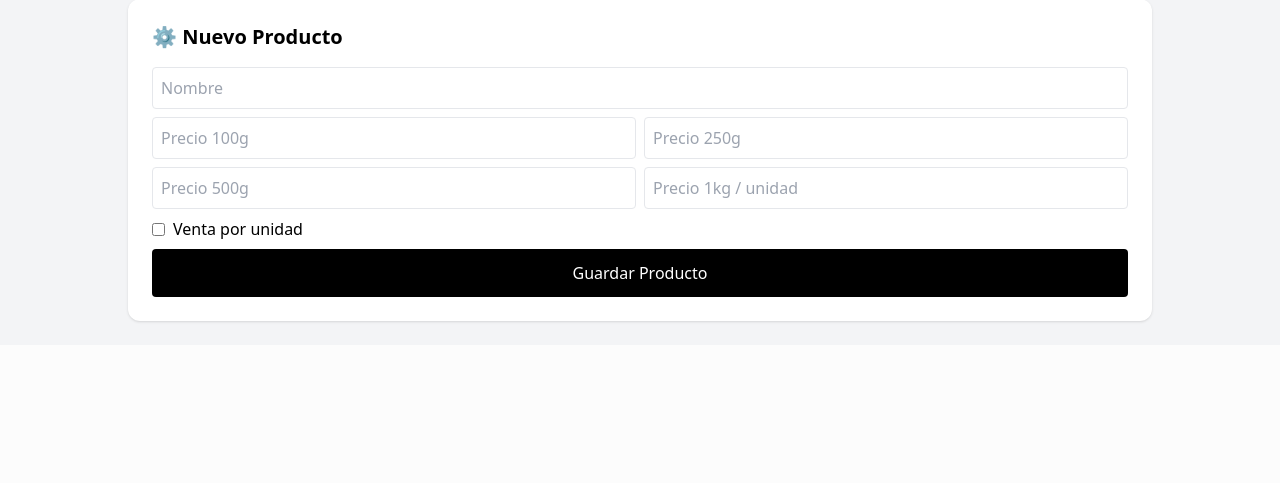
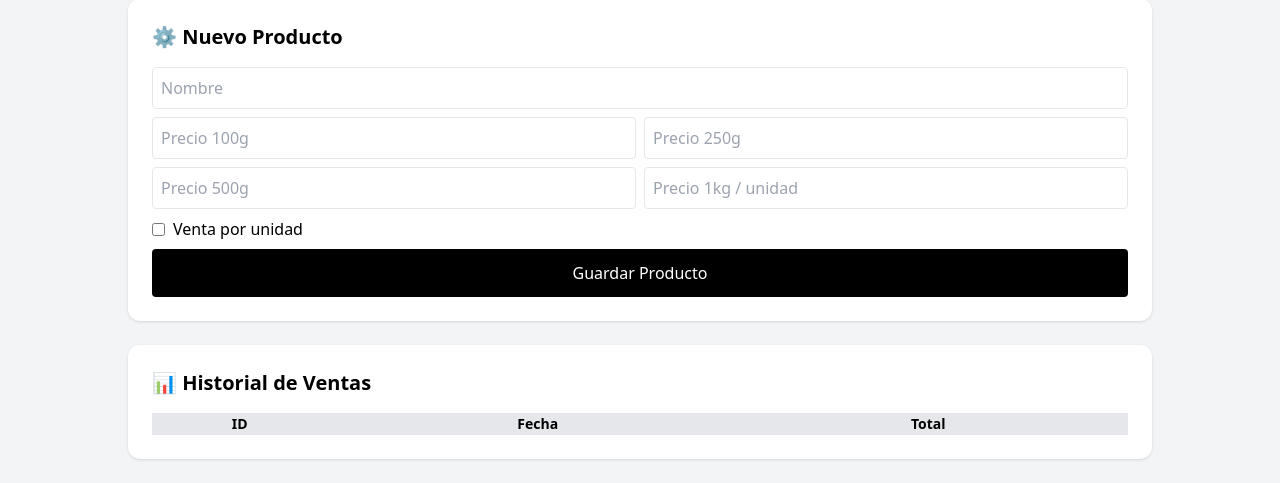
Before and after one commit to Samir1111111/natu, a Python web app: template templates/index.html in a window 1280 px wide. Shown: the part 463-946 px from the top of the page. Before the commit the page ends 786 px from the top, so only its background shows below. Run offline with Jinja, Linux system fonts and the light colour scheme; the template is opened without the code that fills it: most values are stand-ins (such as "Sample title", 1, 10 or a date in 2020); lists and menus that the app fills with data are empty; some libraries are stand-ins or nearby versions.

Commit message:
Update index.html

```diff
--- a/templates/index.html
+++ b/templates/index.html
@@ -88,8 +88,23 @@
         </div>
     </div>
 
+
+    <div class="bg-white p-6 rounded-xl shadow">
+        <h2 class="text-xl font-bold mb-4">📊 Historial de Ventas</h2>
+
+        <table class="w-full text-sm">
+            <thead class="bg-gray-200">
+                <tr>
+                    <th>ID</th>
+                    <th>Fecha</th>
+                    <th>Total</th>
+                    <th></th>
+                </tr>
+            </thead>
+            <tbody id="historial_tabla"></tbody>
+        </table>
+    </div>
 </div>
-
 <script>
 let carrito = [];
 
@@ -192,6 +207,58 @@ async function guardarCatalogo() {
     alert("Producto guardado ✅");
     location.reload();
 }
+
+async function cargarHistorial(){
+    let res = await fetch('/historial');
+    let data = await res.json();
+
+    let h = '';
+    data.forEach(v => {
+        h += `
+        <tr class="border-t">
+            <td>${v.id}</td>
+            <td>${new Date(v.fecha).toLocaleString()}</td>
+            <td>$${v.total}</td>
+            <td>
+                <button onclick="verTicket(${v.id})" class="text-blue-500">🧾</button>
+                <button onclick="borrarVenta(${v.id})" class="text-red-500">❌</button>
+            </td>
+        </tr>`;
+    });
+
+    document.getElementById('historial_tabla').innerHTML = h;
+}
+
+async function borrarVenta(id){
+    if(!confirm("Borrar venta?")) return;
+
+    let f = new FormData();
+    f.append('id', id);
+
+    await fetch('/borrar_venta', {
+        method: 'POST',
+        body: f
+    });
+
+    location.reload();
+}
+
+async function verTicket(id){
+    let res = await fetch('/ticket/' + id);
+    let data = await res.json();
+
+    let txt = `🧾 TICKET\n\n`;
+    data.items.forEach(i => {
+        txt += `${i.producto} - ${i.cantidad} - $${i.subtotal}\n`;
+    });
+
+    txt += `\nTOTAL: $${data.venta.total}`;
+
+    alert(txt);
+}
+
+// cargar historial al iniciar
+cargarHistorial();
 </script>
 
 </body>
```
